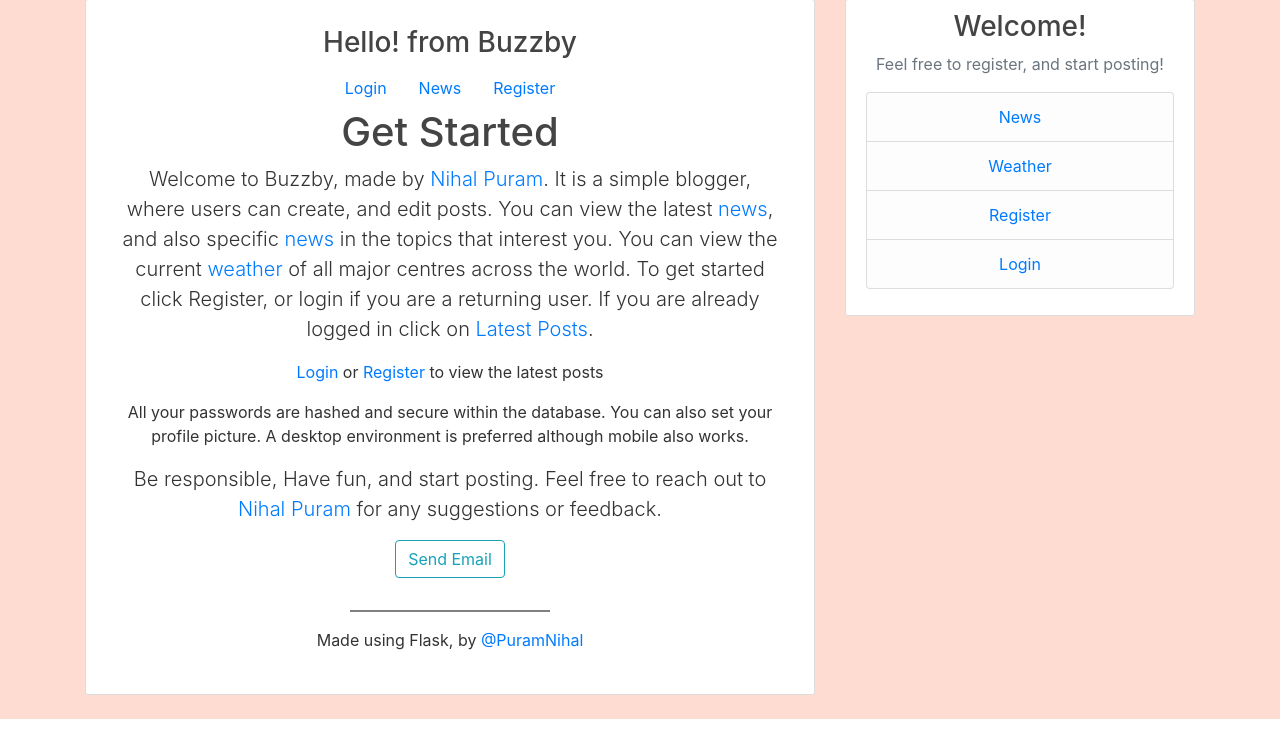
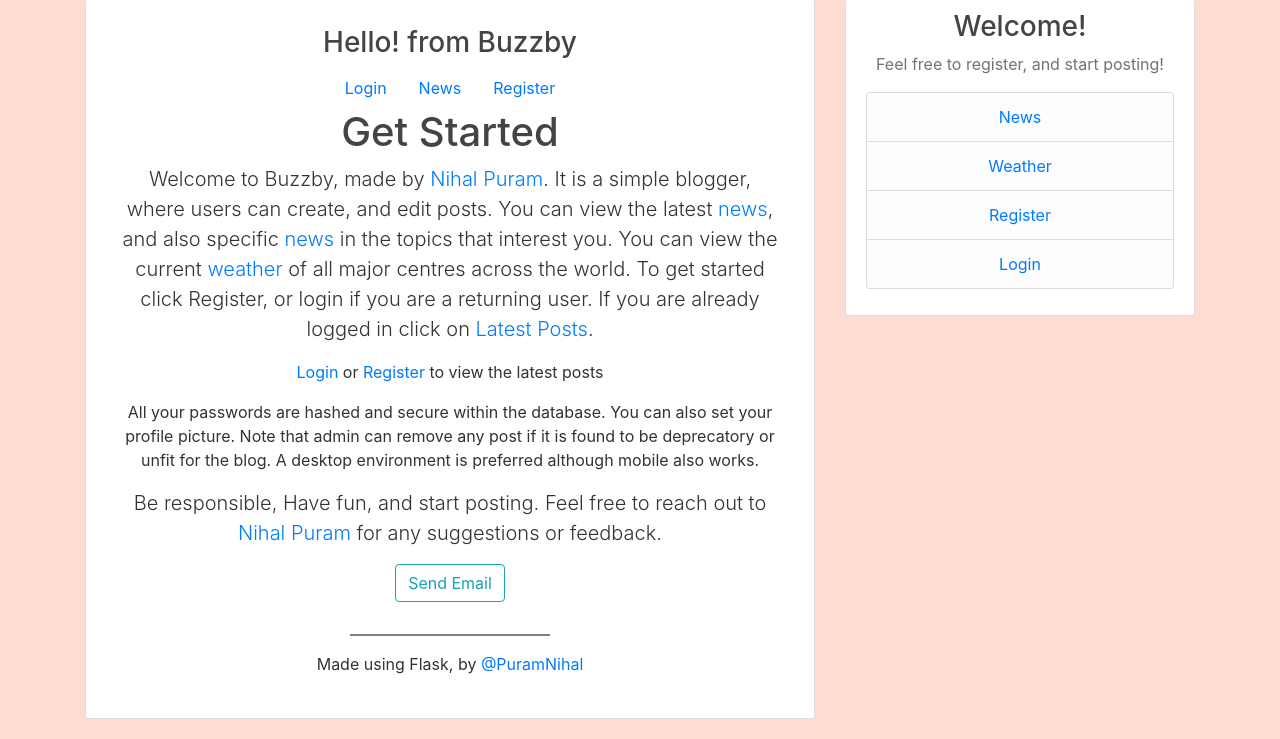
Before and after one commit to realnihal/buzzby.ml-A-Social-Media-site, a Flask app: page / in a window 1280 px wide. Shown: the part 81-820 px from the top of the page. Run offline with Flask 2, Linux system fonts and the light colour scheme; some libraries are stand-ins or nearby versions.

Commit message:
final_app

```diff
--- a/flaskblog/templates/main.html
+++ b/flaskblog/templates/main.html
@@ -18,7 +18,7 @@
         <h1 class="cover-heading">Get Started</h1>
         <p class="lead">Welcome to Buzzby, made by <a href="{{ url_for('main.about') }}">Nihal Puram</a>. It is a simple blogger, where users can create, and edit posts. You can view the latest <a href="{{ url_for('main.news') }}">news</a>, and also specific <a href="{{ url_for('main.news') }}">news</a> in the topics that interest you. You can view the current <a href="{{ url_for('main.weather') }}">weather</a> of all major centres across the world. To get started click Register, or login if you are a returning user. If you are already logged in click on <a href="{{ url_for('main.home') }}">Latest Posts</a>.</p>
         <p><a href="{{ url_for('users.login') }}">Login</a> or <a href="{{ url_for('users.register') }}">Register</a> to view the latest posts</p>
-        <p>All your passwords are hashed and secure within the database. You can also set your profile picture. A desktop environment is preferred although mobile also works.</p>
+        <p>All your passwords are hashed and secure within the database. You can also set your profile picture. Note that admin can remove any post if it is found to be deprecatory or unfit for the blog. A desktop environment is preferred although mobile also works.</p>
         <p class="lead">Be responsible, Have fun, and start posting. Feel free to reach out to <a href="{{ url_for('main.about') }}">Nihal Puram</a> for any suggestions or feedback.</p>
         <p><a class="btn btn-outline-info" href = "mailto: puramnihal@gmail.com">Send Email</a></p>
 
```
